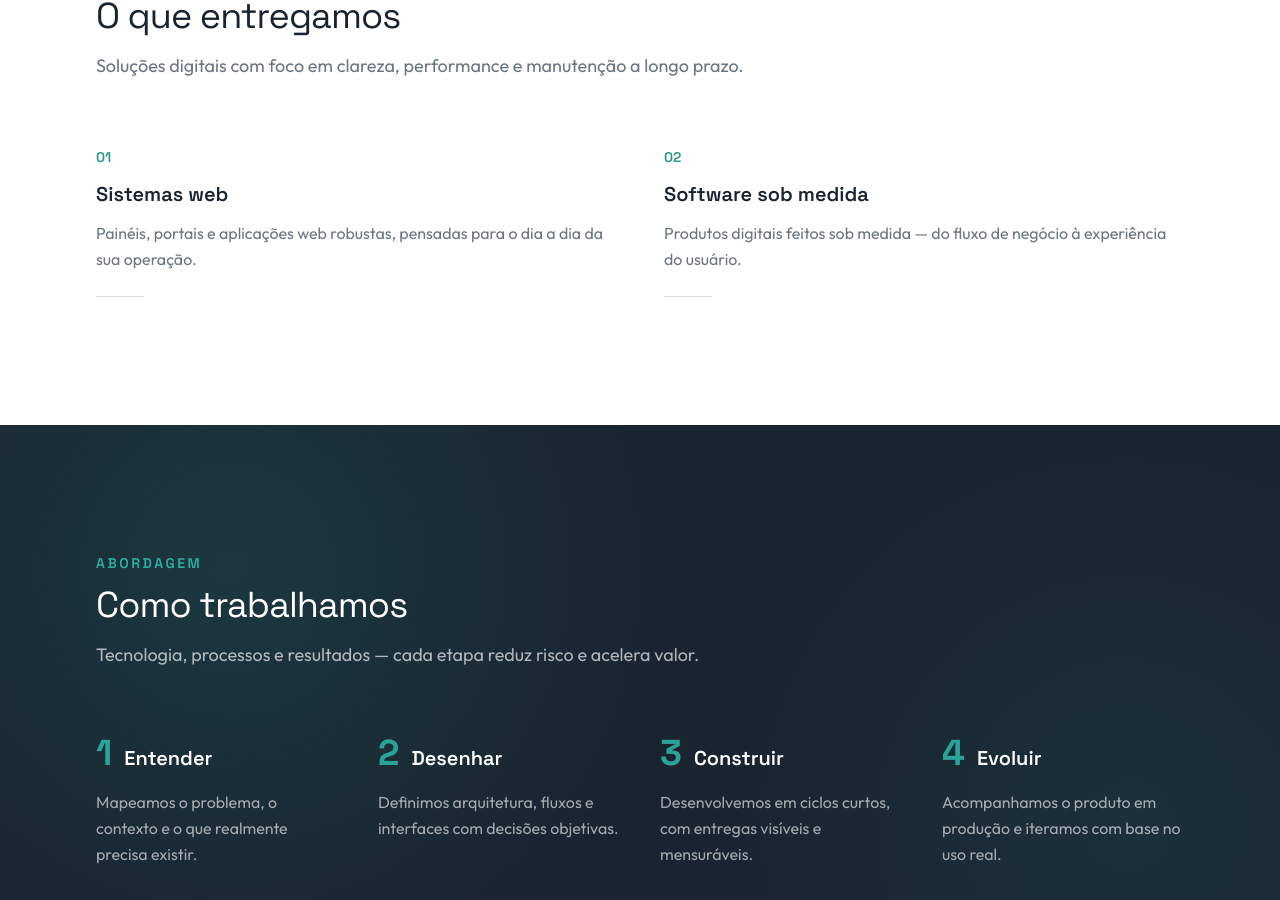
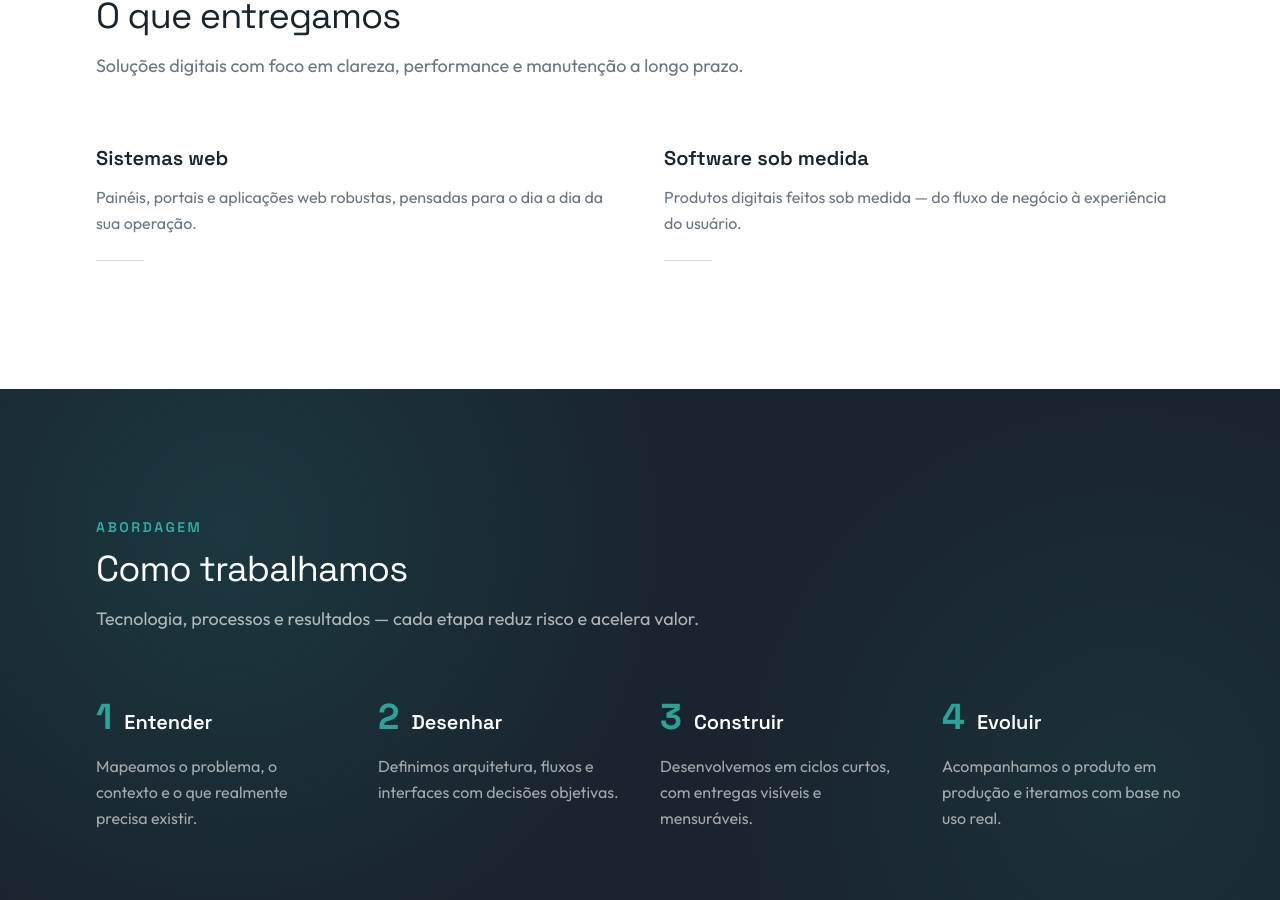
Before and after one commit to Lucas-luz12/l2-solucoes, a Next.js app: page / in a window 1280 px wide. Shown: the part 964-1864 px from the top of the page. Built offline with nearby package versions, Linux system fonts and the light colour scheme.

Commit message:
Remove service numbering
Co-authored-by: Cursor <cursoragent@cursor.com>

```diff
--- a/src/components/Services.tsx
+++ b/src/components/Services.tsx
@@ -29,12 +29,9 @@ export function Services() {
         </div>
 
         <ul className="mt-16 grid gap-x-12 gap-y-14 md:grid-cols-2">
-          {services.map((service, index) => (
+          {services.map((service) => (
             <li key={service.title} className="group">
-              <span className="font-display text-sm font-semibold text-accent">
-                {String(index + 1).padStart(2, "0")}
-              </span>
-              <h3 className="mt-3 font-display text-xl font-semibold text-ink">
+              <h3 className="font-display text-xl font-semibold text-ink">
                 {service.title}
               </h3>
               <p className="mt-3 leading-relaxed text-muted">{service.description}</p>
```
